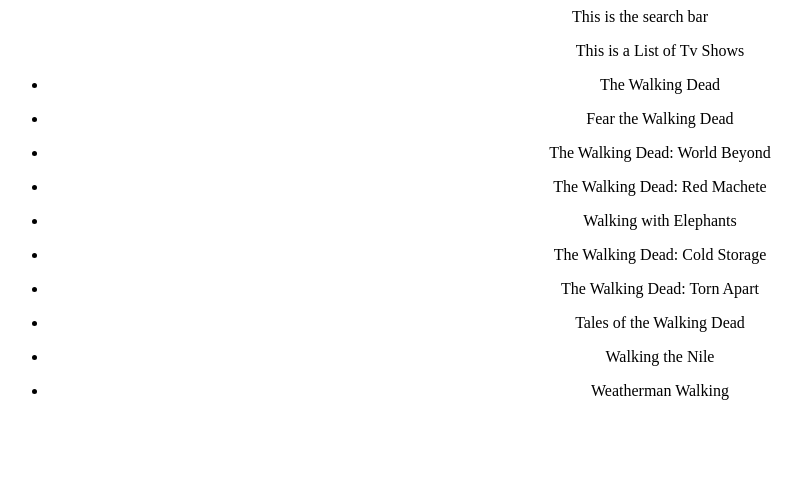
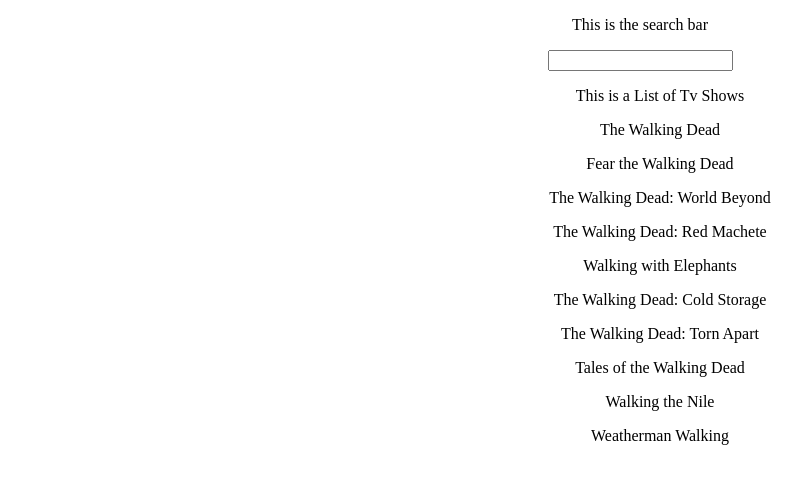
Before and after one commit to JoLeaper/pennymac-code-challenge, a React (Create React App) app: page / in a window 1280 px wide. Shown: the top 484 px of the page, without its empty margins (0-801 px from the left). Built offline with nearby package versions, Linux system fonts and the light colour scheme.

Commit message:
added text input, removed bullet points

```diff
--- /dev/null
+++ b/src/components/List/List.css
@@ -0,0 +1,3 @@
+ul {
+    list-style-type: none;
+}
--- a/src/components/List/List.jsx
+++ b/src/components/List/List.jsx
@@ -1,5 +1,6 @@
 import React from 'react';
 import ListItem from './ListItem/ListItem';
+import './List.css'
 
 function List({tvList}) {
 
--- a/src/components/SearchBar/SearchBar.jsx
+++ b/src/components/SearchBar/SearchBar.jsx
@@ -3,7 +3,8 @@ import React from 'react';
 function SearchBar(props) {
     return (
         <div>
-            This is the search bar
+            <p>This is the search bar</p>
+            <input type="text"/>
         </div>
     );
 }
```
Also changed, not shown: 1 other file (tests, documents, lock files or other folders).
